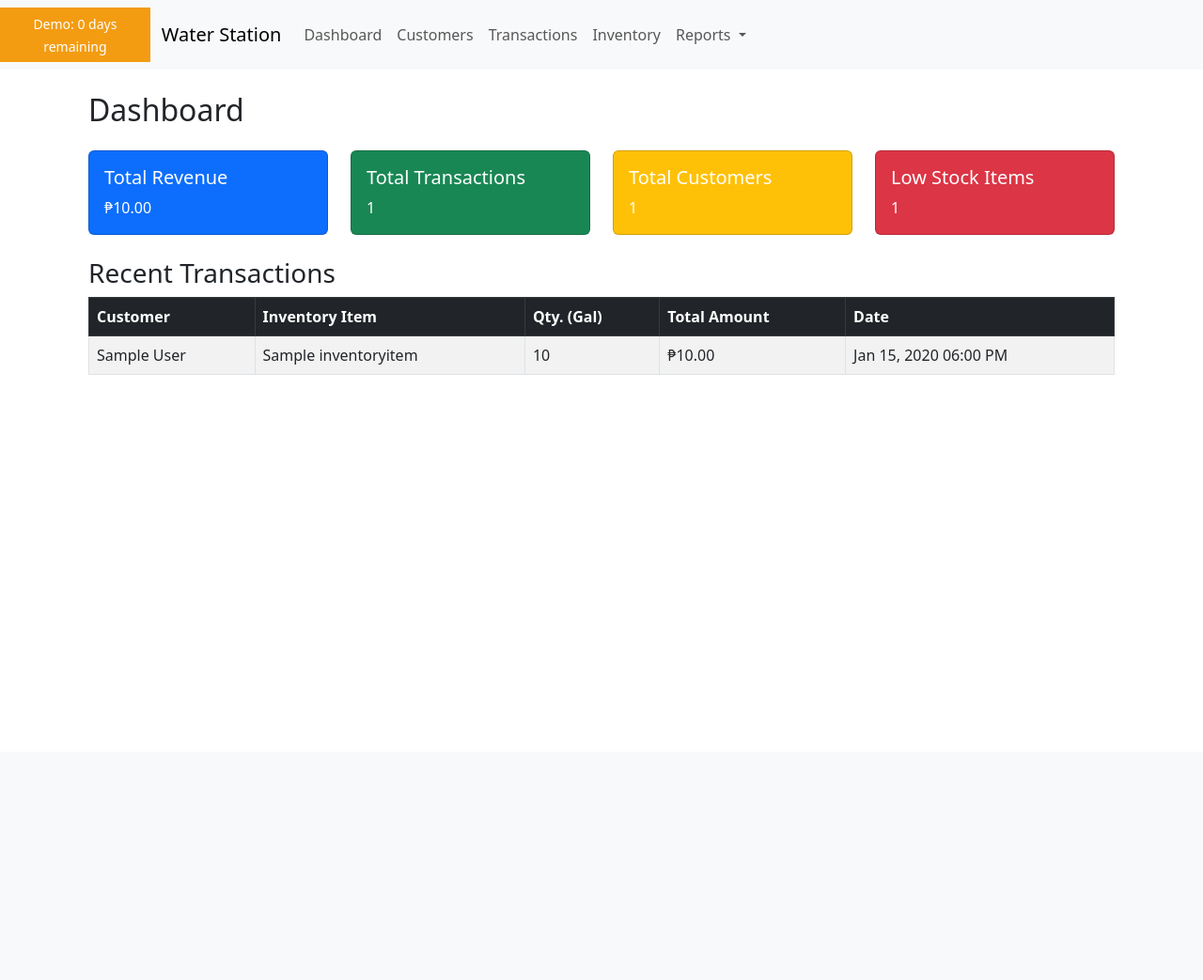
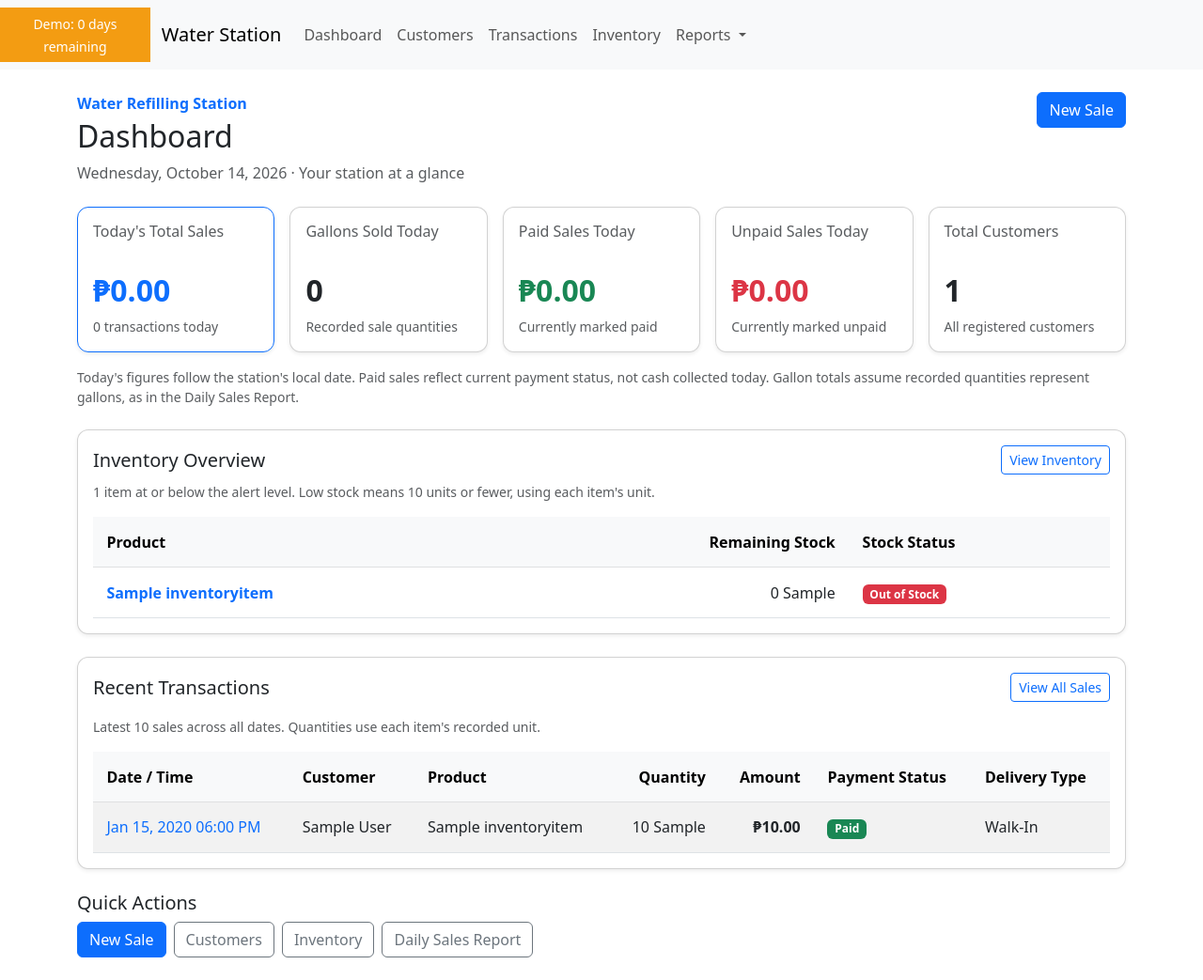
Before and after one commit to gemi-dot/water_refilling_station, a Django app: page /dashboard/ in a window 1280 px wide. Shown: the whole page at 94% size. Before the commit the page ends 399 px from the top, so only its background shows below. Run offline with Django 4.2, Linux system fonts and the light colour scheme; tables that the repository leaves empty hold one stand-in row (values such as "Sample post").

Commit message:
feat: enhance dashboard with sales and inventory overview

```diff
--- a/main/templates/main/dashboard.html
+++ b/main/templates/main/dashboard.html
@@ -1,74 +1,119 @@
 {% extends 'main/base.html' %}
+{% load tz %}
 
 {% block title %}Dashboard - Water Refilling Station{% endblock %}
 
 {% block content %}
-<div class="container mt-4">
-    <h2 class="mb-4">Dashboard</h2>
+<style>
+    .station-dashboard .metric { font-size: clamp(1.5rem, 3vw, 2rem); font-weight: 700; font-variant-numeric: tabular-nums; }
+    .station-dashboard .money { white-space: nowrap; font-variant-numeric: tabular-nums; }
+    .station-dashboard .card { border-radius: .75rem; }
+    .station-dashboard .table td, .station-dashboard .table th { padding: .9rem; }
+    .station-dashboard .metric-label { min-height: 2.5rem; }
+</style>
+<section class="station-dashboard my-4" aria-labelledby="dashboard-heading">
+    <header class="d-flex flex-wrap justify-content-between align-items-start gap-3 mb-4">
+        <div>
+            <p class="text-primary fw-semibold mb-1">Water Refilling Station</p>
+            <h1 id="dashboard-heading" class="h2 mb-2">Dashboard</h1>
+            <p class="text-muted mb-0">{{ today|date:"l, F j, Y" }} &middot; Your station at a glance</p>
+        </div>
+        <a href="{% url 'add_transaction' %}" class="btn btn-primary">New Sale</a>
+    </header>
 
-    <!-- Summary Cards -->
-    <div class="row mb-4">
-        <div class="col-md-3">
-            <div class="card text-white bg-primary">
-                <div class="card-body">
-                    <h5 class="card-title">Total Revenue</h5>
-                    <p class="card-text">₱{{ total_revenue|floatformat:2 }}</p>
-                </div>
+    <div class="row row-cols-1 row-cols-sm-2 row-cols-xl-5 g-3 mb-3">
+        <div class="col"><div class="card shadow-sm h-100 border-primary"><div class="card-body">
+            <h2 class="h6 text-muted metric-label">Today's Total Sales</h2>
+            <p class="metric text-primary mb-1">₱{{ today_sales|floatformat:2 }}</p>
+            <p class="small text-muted mb-0">{{ today_transactions }} transaction{{ today_transactions|pluralize }} today</p>
+        </div></div></div>
+        <div class="col"><div class="card shadow-sm h-100"><div class="card-body">
+            <h2 class="h6 text-muted metric-label">Gallons Sold Today</h2>
+            <p class="metric mb-1">{{ today_gallons }}</p>
+            <p class="small text-muted mb-0">Recorded sale quantities</p>
+        </div></div></div>
+        <div class="col"><div class="card shadow-sm h-100"><div class="card-body">
+            <h2 class="h6 text-muted metric-label">Paid Sales Today</h2>
+            <p class="metric text-success mb-1">₱{{ today_paid|floatformat:2 }}</p>
+            <p class="small text-muted mb-0">Currently marked paid</p>
+        </div></div></div>
+        <div class="col"><div class="card shadow-sm h-100"><div class="card-body">
+            <h2 class="h6 text-muted metric-label">Unpaid Sales Today</h2>
+            <p class="metric text-danger mb-1">₱{{ today_unpaid|floatformat:2 }}</p>
+            <p class="small text-muted mb-0">Currently marked unpaid</p>
+        </div></div></div>
+        <div class="col"><div class="card shadow-sm h-100"><div class="card-body">
+            <h2 class="h6 text-muted metric-label">Total Customers</h2>
+            <p class="metric mb-1">{{ total_customers }}</p>
+            <p class="small text-muted mb-0">All registered customers</p>
+        </div></div></div>
+    </div>
+    <p class="small text-muted mb-4">Today's figures follow the station's local date. Paid sales reflect current payment status, not cash collected today. Gallon totals assume recorded quantities represent gallons, as in the Daily Sales Report.</p>
+
+    <section class="card shadow-sm mb-4" aria-labelledby="inventory-heading">
+        <div class="card-body">
+            <div class="d-flex flex-wrap justify-content-between align-items-center gap-2 mb-2">
+                <h2 id="inventory-heading" class="h5 mb-0">Inventory Overview</h2>
+                <a href="{% url 'inventory_list' %}" class="btn btn-sm btn-outline-primary">View Inventory</a>
+            </div>
+            <p class="small text-muted">{{ low_stock_items }} item{{ low_stock_items|pluralize }} at or below the alert level. Low stock means {{ low_stock_threshold }} units or fewer, using each item's unit.</p>
+            <div class="table-responsive">
+                <table class="table align-middle mb-0">
+                    <thead class="table-light"><tr><th scope="col">Product</th><th scope="col" class="text-end">Remaining Stock</th><th scope="col">Stock Status</th></tr></thead>
+                    <tbody>
+                        {% for item in inventory_items %}
+                        <tr>
+                            <td><a href="{% url 'inventory_item_detail' item.pk %}" class="text-decoration-none fw-semibold">{{ item.name }}</a></td>
+                            <td class="text-end">{{ item.current_stock }} {{ item.unit }}</td>
+                            <td>{% if item.current_stock <= 0 %}<span class="badge bg-danger">Out of Stock</span>{% elif item.current_stock <= low_stock_threshold %}<span class="badge bg-warning text-dark">Low Stock</span>{% else %}<span class="badge bg-success">In Stock</span>{% endif %}</td>
+                        </tr>
+                        {% empty %}
+                        <tr><td colspan="3" class="text-center text-muted py-4">No inventory items yet. Add an item in Inventory to start monitoring stock.</td></tr>
+                        {% endfor %}
+                    </tbody>
+                </table>
             </div>
         </div>
-        <div class="col-md-3">
-            <div class="card text-white bg-success">
-                <div class="card-body">
-                    <h5 class="card-title">Total Transactions</h5>
-                    <p class="card-text">{{ total_transactions }}</p>
-                </div>
+    </section>
+
+    <section class="card shadow-sm mb-4" aria-labelledby="recent-heading">
+        <div class="card-body">
+            <div class="d-flex flex-wrap justify-content-between align-items-center gap-2 mb-3">
+                <h2 id="recent-heading" class="h5 mb-0">Recent Transactions</h2>
+                <a href="{% url 'transactions_list' %}" class="btn btn-sm btn-outline-primary">View All Sales</a>
+            </div>
+            <p class="small text-muted">Latest 10 sales across all dates. Quantities use each item's recorded unit.</p>
+            <div class="table-responsive">
+                <table class="table table-striped align-middle mb-0">
+                    <thead class="table-light"><tr><th scope="col">Date / Time</th><th scope="col">Customer</th><th scope="col">Product</th><th scope="col" class="text-end">Quantity</th><th scope="col" class="text-end">Amount</th><th scope="col">Payment Status</th><th scope="col">Delivery Type</th></tr></thead>
+                    <tbody>
+                        {% for transaction in recent_transactions %}
+                        <tr>
+                            <td><a href="{% url 'transaction_detail' transaction.pk %}" class="text-decoration-none">{{ transaction.created_at|localtime|date:"M d, Y h:i A" }}</a></td>
+                            <td>{{ transaction.customer.name }}</td>
+                            <td>{{ transaction.inventory_item.name }}</td>
+                            <td class="text-end">{{ transaction.quantity }} {{ transaction.inventory_item.unit }}</td>
+                            <td class="money text-end fw-semibold">₱{{ transaction.total_amount|floatformat:2 }}</td>
+                            <td><span class="badge {% if transaction.payment_status == 'paid' %}bg-success{% else %}bg-warning text-dark{% endif %}">{{ transaction.get_payment_status_display }}</span></td>
+                            <td>{{ transaction.get_delivery_type_display }}</td>
+                        </tr>
+                        {% empty %}
+                        <tr><td colspan="7" class="text-center text-muted py-4">No recent transactions found. Record your first sale using New Sale.</td></tr>
+                        {% endfor %}
+                    </tbody>
+                </table>
             </div>
         </div>
-        <div class="col-md-3">
-            <div class="card text-white bg-warning">
-                <div class="card-body">
-                    <h5 class="card-title">Total Customers</h5>
-                    <p class="card-text">{{ total_customers }}</p>
-                </div>
-            </div>
+    </section>
+
+    <section aria-labelledby="quick-actions-heading" class="mb-4">
+        <h2 id="quick-actions-heading" class="h5">Quick Actions</h2>
+        <div class="d-flex flex-wrap gap-2">
+            <a href="{% url 'add_transaction' %}" class="btn btn-primary">New Sale</a>
+            <a href="{% url 'customer_list' %}" class="btn btn-outline-secondary">Customers</a>
+            <a href="{% url 'inventory_list' %}" class="btn btn-outline-secondary">Inventory</a>
+            <a href="{% url 'daily_report' %}?date={{ today|date:'Y-m-d' }}" class="btn btn-outline-secondary">Daily Sales Report</a>
         </div>
-        <div class="col-md-3">
-            <div class="card text-white bg-danger">
-                <div class="card-body">
-                    <h5 class="card-title">Low Stock Items</h5>
-                    <p class="card-text">{{ low_stock_items }}</p>
-                </div>
-            </div>
-        </div>
-    </div>
-
-    <!-- Recent Transactions -->
-    <h3>Recent Transactions</h3>
-    <table class="table table-striped table-bordered">
-        <thead class="table-dark">
-            <tr>
-                <th>Customer</th>
-                <th>Inventory Item</th>
-                <th>Qty. (Gal)</th>
-                <th>Total Amount</th>
-                <th>Date</th>
-            </tr>
-        </thead>
-        <tbody>
-            {% for transaction in recent_transactions %}
-                <tr>
-                    <td>{{ transaction.customer.name }}</td>
-                    <td>{{ transaction.inventory_item.name }}</td>
-                    <td>{{ transaction.quantity }}</td>
-                    <td>₱{{ transaction.total_amount|floatformat:2 }}</td>
-                    <td>{{ transaction.created_at|date:"M d, Y h:i A" }}</td>
-                </tr>
-            {% empty %}
-                <tr>
-                    <td colspan="5" class="text-center">No recent transactions found.</td>
-                </tr>
-            {% endfor %}
-        </tbody>
-    </table>
-</div>
+    </section>
+</section>
 {% endblock %}
--- a/main/views.py
+++ b/main/views.py
@@ -30,27 +30,30 @@ from django.db.models import Sum, Count, Q
 
 
 def dashboard(request):
-    # Calculate total revenue
-    total_revenue = Transaction.objects.aggregate(total=Sum('total_amount'))['total'] or 0
-
-    # Calculate total transactions
-    total_transactions = Transaction.objects.count()
-
-    # Calculate total customers
-    total_customers = Transaction.objects.values('customer').distinct().count()
-
-    # Calculate low stock items
-    low_stock_items = InventoryItem.objects.annotate(remaining=F('stock_in') - F('stock_out')).filter(remaining__lte=10).count()
-
-    # Recent transactions
-    recent_transactions = Transaction.objects.order_by('-created_at')[:5]
-
+    today = timezone.localdate()
+    dated_today = Q(created_at__date=today)
+    zero = Decimal('0.00')
+    # Match Daily Report V2: date sales locally and use current payment status.
+    summary = Transaction.objects.aggregate(
+        total_revenue=Sum('total_amount', default=zero),
+        total_transactions=Count('pk'),
+        today_sales=Sum('total_amount', filter=dated_today, default=zero),
+        today_gallons=Sum('quantity', filter=dated_today, default=0),
+        today_paid=Sum('total_amount', filter=dated_today & Q(payment_status='paid'), default=zero),
+        today_unpaid=Sum('total_amount', filter=dated_today & Q(payment_status='unpaid'), default=zero),
+        today_transactions=Count('pk', filter=dated_today),
+    )
+    inventory_items = list(InventoryItem.objects.order_by('name', 'pk'))
+    # Display-only threshold matches the existing inventory list's 10-unit alert.
+    low_stock_threshold = 10
     context = {
-        'total_revenue': total_revenue,
-        'total_transactions': total_transactions,
-        'total_customers': total_customers,
-        'low_stock_items': low_stock_items,
-        'recent_transactions': recent_transactions,
+        **summary,
+        'today': today,
+        'total_customers': Customer.objects.count(),
+        'inventory_items': inventory_items,
+        'low_stock_threshold': low_stock_threshold,
+        'low_stock_items': sum(item.current_stock() <= low_stock_threshold for item in inventory_items),
+        'recent_transactions': Transaction.objects.select_related('customer', 'inventory_item').order_by('-created_at', '-pk')[:10],
     }
     return render(request, 'main/dashboard.html', context)
 
```
Also changed, not shown: main/tests.py (+142 -0 lines).
